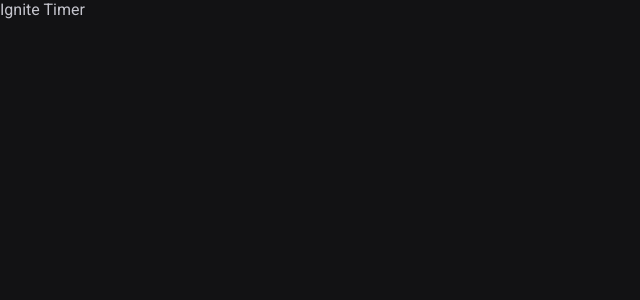
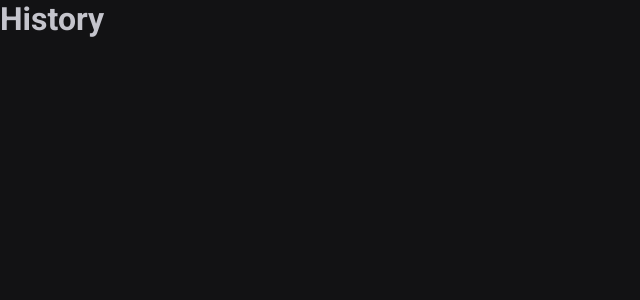
Before and after one commit to sousa-v/ignite-timer, a React (Vite) app: page /history in a window 1280 px wide. Shown: the top 300 px of the page, without its empty margins (0-640 px from the left). Built offline with nearby package versions, Linux system fonts and the light colour scheme.

Commit message:
Configuracao de Rotas

```diff
--- a/package.json
+++ b/package.json
@@ -12,6 +12,7 @@
   "dependencies": {
     "react": "^18.2.0",
     "react-dom": "^18.2.0",
+    "react-router-dom": "^6.4.1",
     "styled-components": "^5.3.6"
   },
   "devDependencies": {
--- a/src/App.tsx
+++ b/src/App.tsx
@@ -1,11 +1,15 @@
+import { BrowserRouter } from 'react-router-dom'
 import { ThemeProvider } from 'styled-components'
+import { Router } from './components/Router'
 import { GlobalStyle } from './styles/global'
 import { defaultTheme } from './styles/theme/default'
 
 export function App() {
   return (
     <ThemeProvider theme={defaultTheme}>
-      Ignite Timer
+      <BrowserRouter>
+        <Router />
+      </BrowserRouter>
       <GlobalStyle />
     </ThemeProvider>
   )
--- /dev/null
+++ b/src/components/Router.tsx
@@ -0,0 +1,12 @@
+import { Routes, Route } from 'react-router-dom'
+import { Home } from '../pages/Home'
+import { History } from '../pages/History'
+
+export function Router() {
+  return (
+    <Routes>
+      <Route path="/" element={<Home />} />
+      <Route path="/history" element={<History />} />
+    </Routes>
+  )
+}
--- /dev/null
+++ b/src/pages/History.tsx
@@ -0,0 +1,3 @@
+export function History() {
+  return <h1>History</h1>
+}
--- /dev/null
+++ b/src/pages/Home.tsx
@@ -0,0 +1,3 @@
+export function Home() {
+  return <h1>Home</h1>
+}
```
Also changed, not shown: 1 other file (tests, documents, lock files or other folders).
